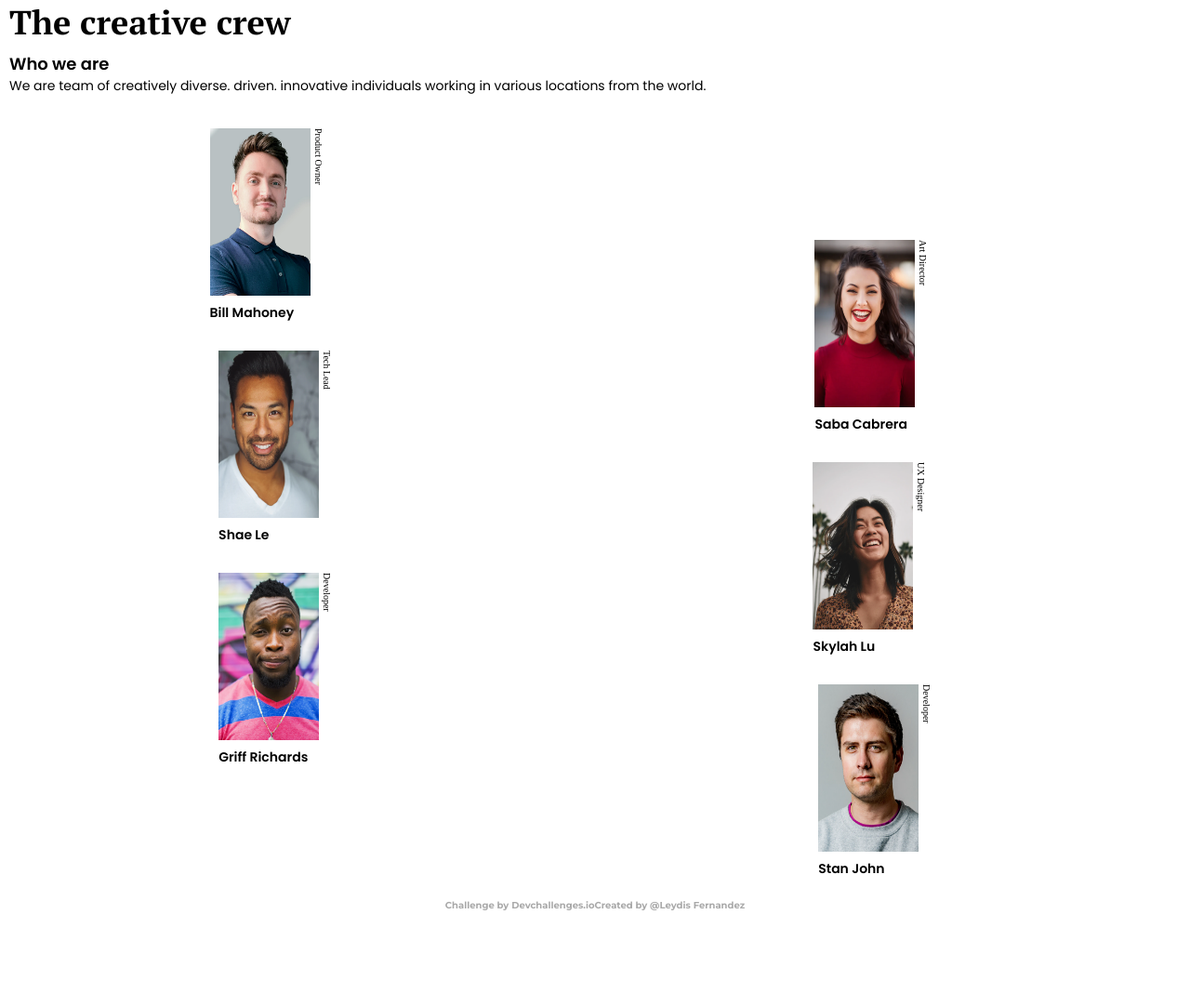
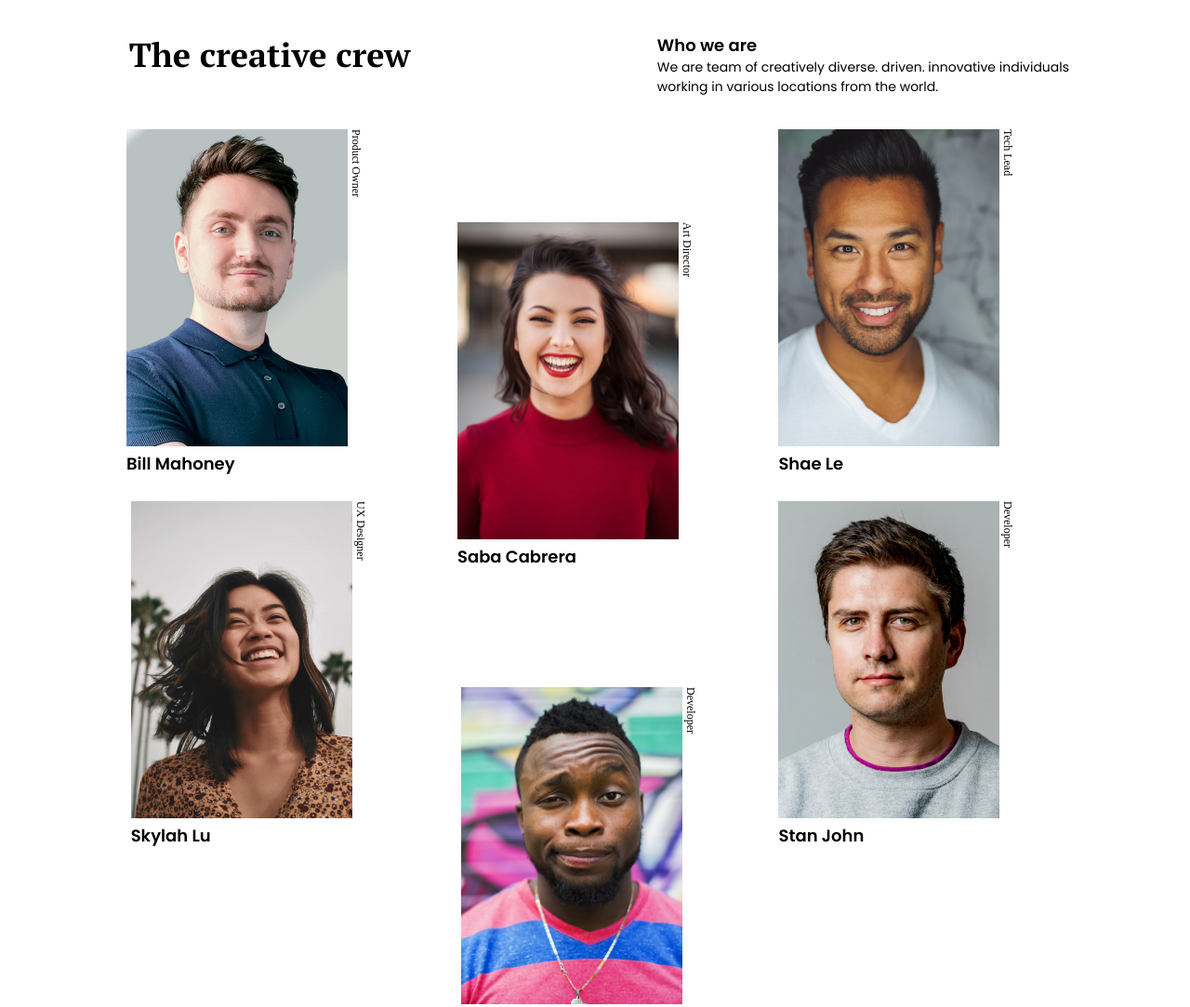
Before and after one commit to Leydisfh/My-team-page, a plain HTML site: page index.html in a window 1280 px wide. Shown: the top 1083 px of the page at 93% size. Before the commit the page ends 982 px from the top, so only its background shows below. Drawn offline with Linux system fonts and the light colour scheme.

Commit message:
Completed responsive design

```diff
--- a/styles.css
+++ b/styles.css
@@ -136,6 +136,7 @@ img{
 footer{
     display: flex;
     width: 100%;
+    padding: 5px;
     justify-content: center;
     font-family: var(--monse);
     font-size: 10px;
@@ -149,3 +150,65 @@ footer{
 footer a{
     color: #A9A9A9;
 }
+
+
+@media screen and (min-width:768px) {
+    .team_container__texts{
+        display: flex;
+        margin-top: 35px;
+        justify-content: space-around;
+        flex-direction: row;
+    }
+
+    .team_container__texts__about{
+        width: 35%;
+
+    }
+
+    .team_container__list{
+        max-width: 80%;
+        grid-template-columns:repeat( 3 , 1fr);
+    }
+
+    .member1 {
+        grid-column: 2/3;
+         grid-row: 1/4;
+        }
+
+        .member2{
+            grid-column: 3/4;
+            grid-row: 1/3;
+        }
+
+        .member3{
+            grid-column: 1/2;
+            grid-row: 3/5;
+        }
+
+        .member4{
+            grid-column: 2/3;
+            grid-row: 4/6;
+
+        }
+
+
+        .member5{
+            grid-column: 3/4;
+            grid-row: 3/5;
+        }
+
+        img{
+            width: 238px;
+            height: 341px;
+            top: 330px;
+            left: 240px;
+        }
+
+        .member h3{
+            font-size: 18px;
+        }
+
+        .member p{
+            font-size: 12px;
+        }
+}
```
